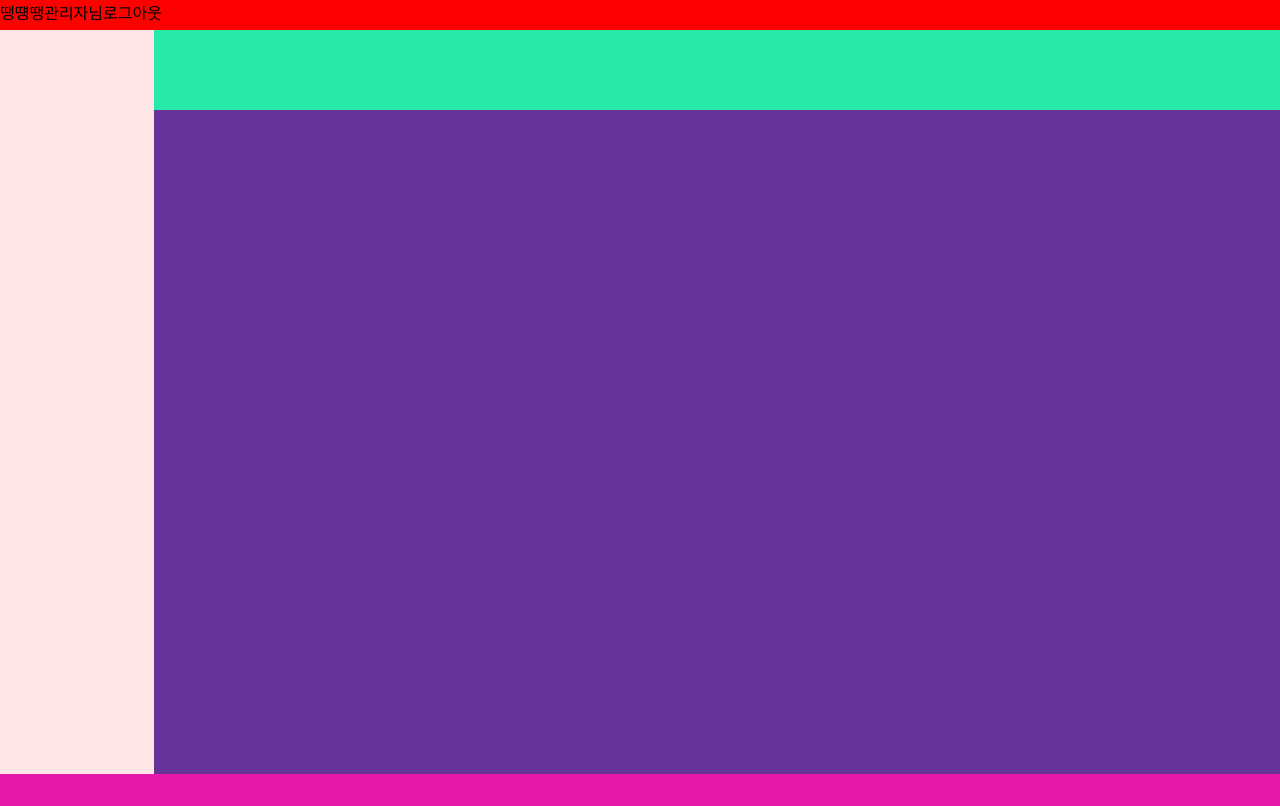
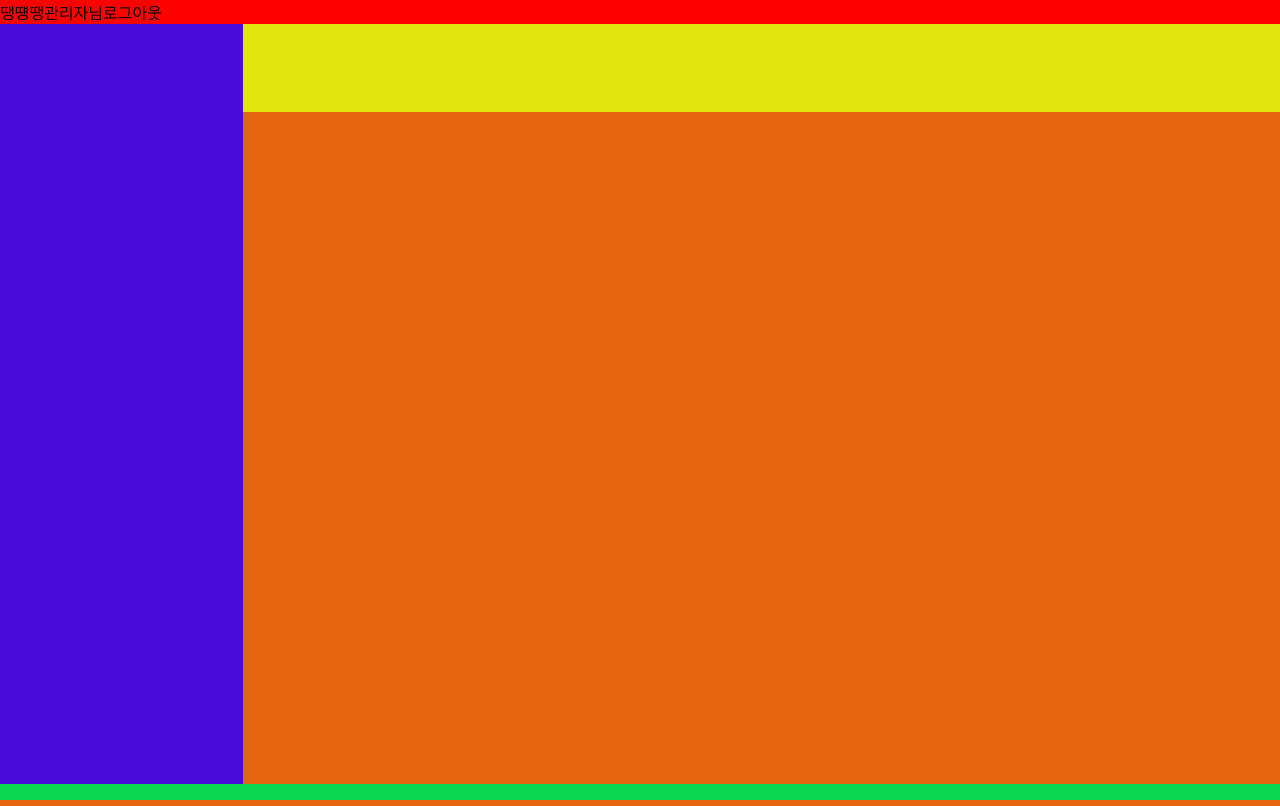
Before and after one commit to kswoah6616/banglog, a CodeIgniter app: page /database/admin/main/index in a window 1280 px wide. Run offline with CodeIgniter, Linux system fonts and the light colour scheme; some libraries are stand-ins or nearby versions.

Commit message:
[BO] 디자인 구도 생성

```diff
--- a/application/controllers/admin/Main.php
+++ b/application/controllers/admin/Main.php
@@ -8,13 +8,7 @@ class Main extends CI_Controller {
 
 	}
 
-	public function index()
-	{
-
-		//$this->load->view('/admin/common/header');
-		//$this->load->view('/admin/common/side_menu');
-		//$this->load->view('/admin/common/top_menu');
+	public function index(){
 		$this->load->view('/admin/main');
-		//$this->load->view('/admin/common/footer');
 	}
 }
--- /dev/null
+++ b/application/views/admin/common/header.php
@@ -0,0 +1,18 @@
+<!DOCTYPE html>
+<html>
+  <head>
+    <meta charset="utf-8">
+    <title>Banglog 관리자</title>
+
+    <!-- css -->
+    <link rel="stylesheet" href="/resourceadmin/css/common.css?ver=<?= RES_VER?>">
+    <link rel="shortcut icon" type="image/x-icon" href="resource/image/main/bike.ico">
+    <!-- js -->
+    <script src="//code.jquery.com/jquery-1.11.0.min.js"></script>
+    <script type="text/javascript" src="/resourceadmin/js/main/main.js"></script>
+
+  </head>
+
+  <body>
+    <!-- container-->
+    <div class="container">
--- a/application/views/admin/main.php
+++ b/application/views/admin/main.php
@@ -1,41 +1,38 @@
-<!DOCTYPE html>
-<html>
-  <head>
-    <meta charset="utf-8">
-    <title>Bike</title>
-    <link rel="stylesheet" href="/resourceadmin/css/common.css?ver=<?= RES_VER?>">
-    <link rel="shortcut icon" type="image/x-icon" href="resource/image/main/bike.ico">
-    <!-- js -->
-    <script src="//code.jquery.com/jquery-1.11.0.min.js"></script>
-    <script type="text/javascript" src="/resourceadmin/js/main/main.js"></script>
+<?php include 'common/header.php'; ?>
 
-  </head>
-
-  <body>
-    <div class="fullTag">
       <!--탑 메뉴 -->
       <div class="top_menu">
           <div>땡떙땡관리자님<span>로그아웃</span></div>
       </div>
       <!--//탑 메뉴 -->
 
+      <!-- 내부 컨테이너 -->
+      <div class="inner_container">
         <!--사이드 메뉴 -->
         <div class="side_menu">
 
         </div>
         <!--//사이드 메뉴 -->
 
+        <!--내부 본문 메뉴 -->
+        <div class="container_context">
           <!--헤더 메뉴 -->
-      <div class="header">
+          <div class="context_header">
 
           </div>
           <!--//헤더 메뉴 -->
 
           <!--본문 메뉴 -->
-      <div class="content">
+          <div class="context_context">
 
           </div>
           <!--//본문 메뉴 -->
+        </div>
+        <!--내부 본문 메뉴 -->
+
+      </div>
+      <!--// 내부 컨테이너 -->
+
 
       <!--푸터 메뉴 -->
       <div class="footer">
@@ -43,5 +40,6 @@
       </div>
       <!--//푸터 메뉴 -->
     </div>
+    <!--// container-->
   </body>
  </HTML>
--- a/resourceadmin/css/common.css
+++ b/resourceadmin/css/common.css
@@ -9,41 +9,51 @@ a:visited {text-decoration: none; color: #333333;}
 a:active {text-decoration: none; color: #333333;}
 a:hover {text-decoration: none;}
 
-.fullTag{
-
+.container{
+    background-color: rgb(25, 201, 186);
+    display: flex;
+    flex-direction: column;
+    position: absolute;
+    width: 100%;
+    height: 100%;
 }
 
 .top_menu{
+    background-color: red;
+    display: flex;
     width: 100%;
     height: 30px;
-    background-color: red;
-    float: left;
+}
+
+.inner_container{
+    display: flex;
 }
 
 .side_menu{
-    width: 12%;
-    height: 93vh;
-    background-color: rgba(255, 8, 8, 0.1);
-    float: left;
+    background-color: rgb(74, 12, 218);
+    width: 300px;
+    height: 95vh;
 }
 
-.header{
-    width: 88%;
-    height: 10vh;
-    background-color: rgb(39, 233, 168);
-    float: left;
+.container_context{
+    width: 100%;
+    height: auto;
+    display: flex;
+    flex-direction: column;
+    background-color: rgb(249, 215, 250)
 }
 
-.content{
-    width: 88%;
-    height: 83vh;
-    background-color: rebeccapurple;
-    float: left;
+.context_header{
+    background-color: rgb(224, 228, 15);
+    height: 100px;
+}
+
+.context_context{
+    background-color: rgb(228, 100, 15);
+    height: 100%;
 }
 
 .footer{
-    width: 100%;
-    height: 4vh;
-    background-color: rgb(231, 24, 169);
-    float: left;
+    background-color: rgb(12, 218, 81);
+    height: 30px;
 }
```
Lines whose indentation alone changed are shown as unchanged.
